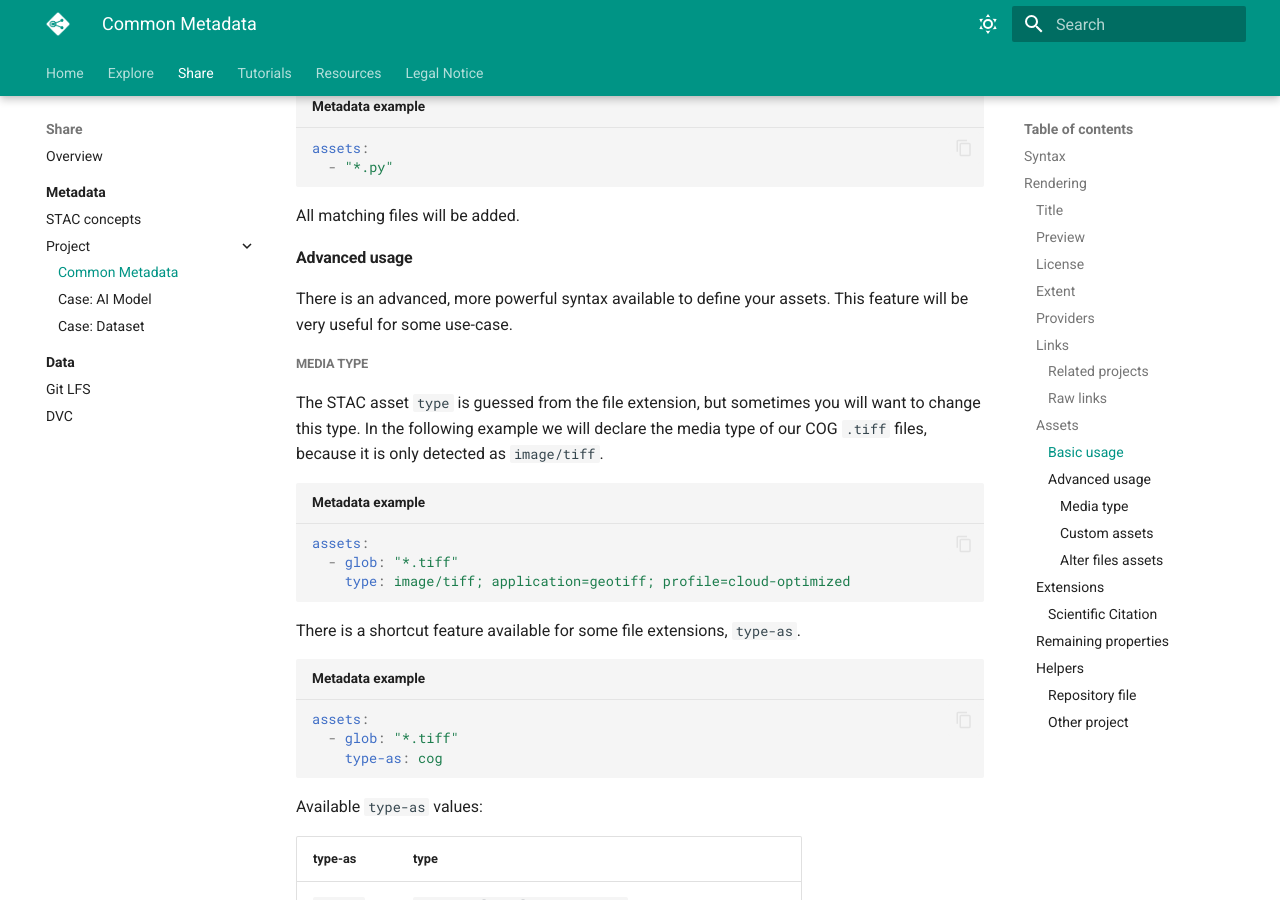
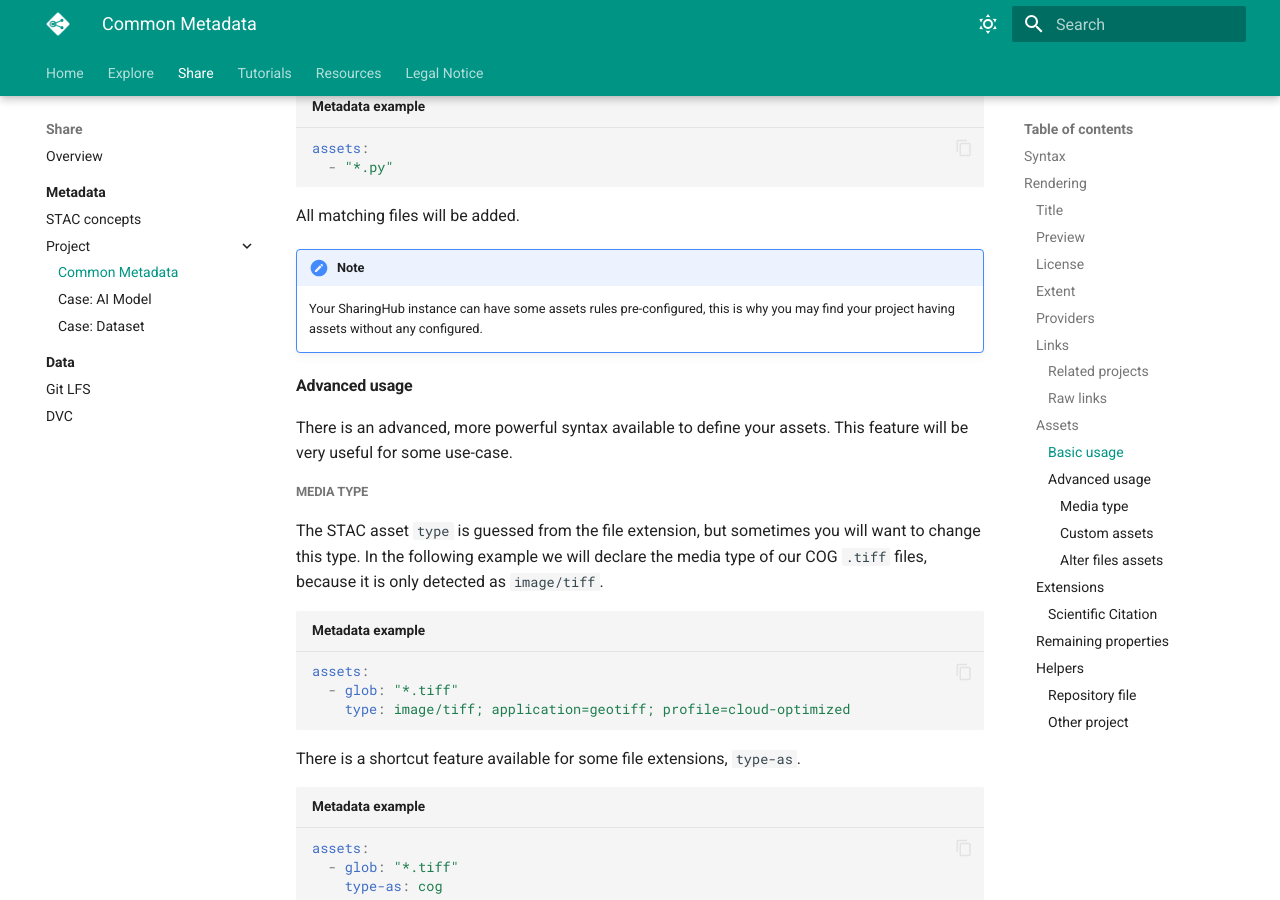
Before and after one commit to csgroup-oss/sharinghub-server, an MkDocs documentation site: the page built from docs/src/share/metadata/project/common.md, in a window 1280 px wide and 900 px high, scrolled down 4489 px. Built offline with MkDocs 1.6.1 and Material for MkDocs 9.7.7, drawn with Linux system fonts in a browser that asks for light colours.

Commit message:
docs: update metadata doc for note on default assets

```diff
--- a/docs/src/share/metadata/project/common.md
+++ b/docs/src/share/metadata/project/common.md
@@ -162,6 +162,9 @@ assets:
 
 All matching files will be added.
 
+!!! note
+    Your SharingHub instance can have some assets rules pre-configured, this is why you may find your project having assets without any configured.
+
 #### Advanced usage
 
 There is an advanced, more powerful syntax available to define your assets. This feature will be very useful for some use-case.
```
